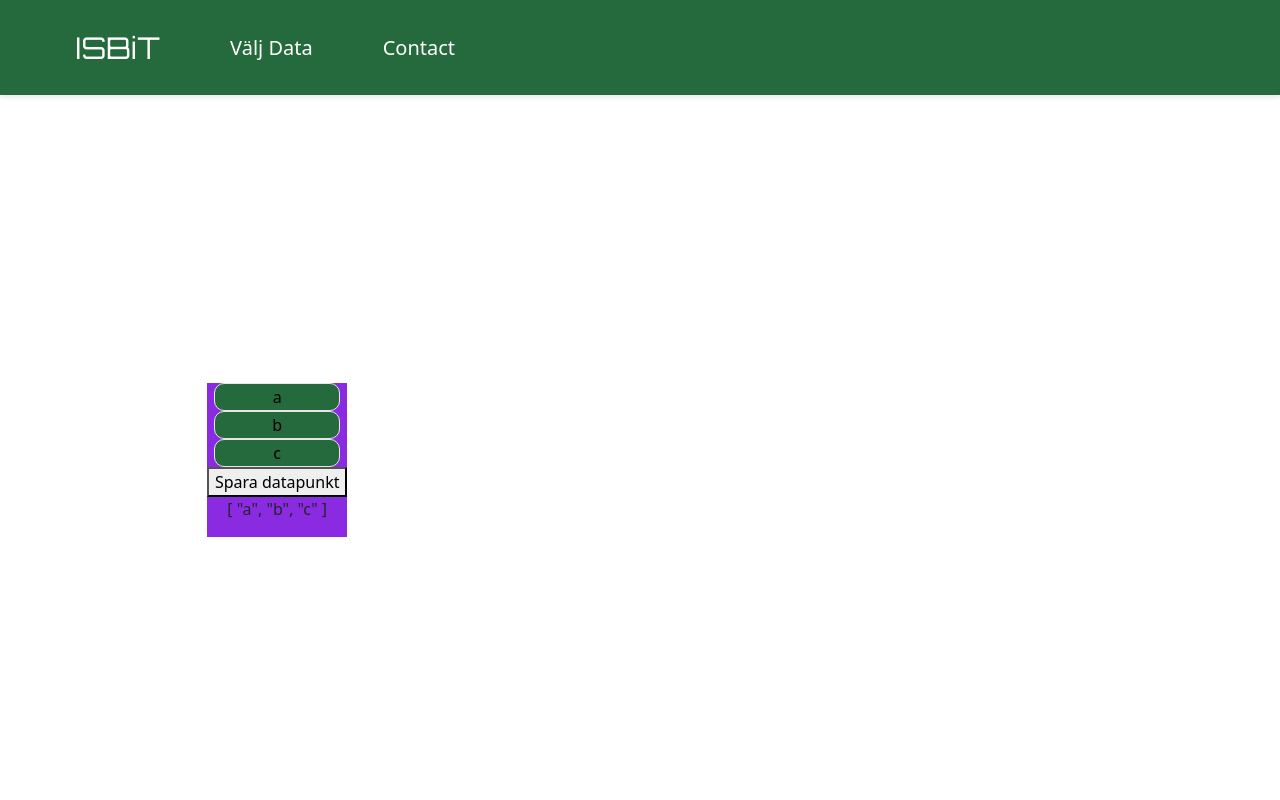
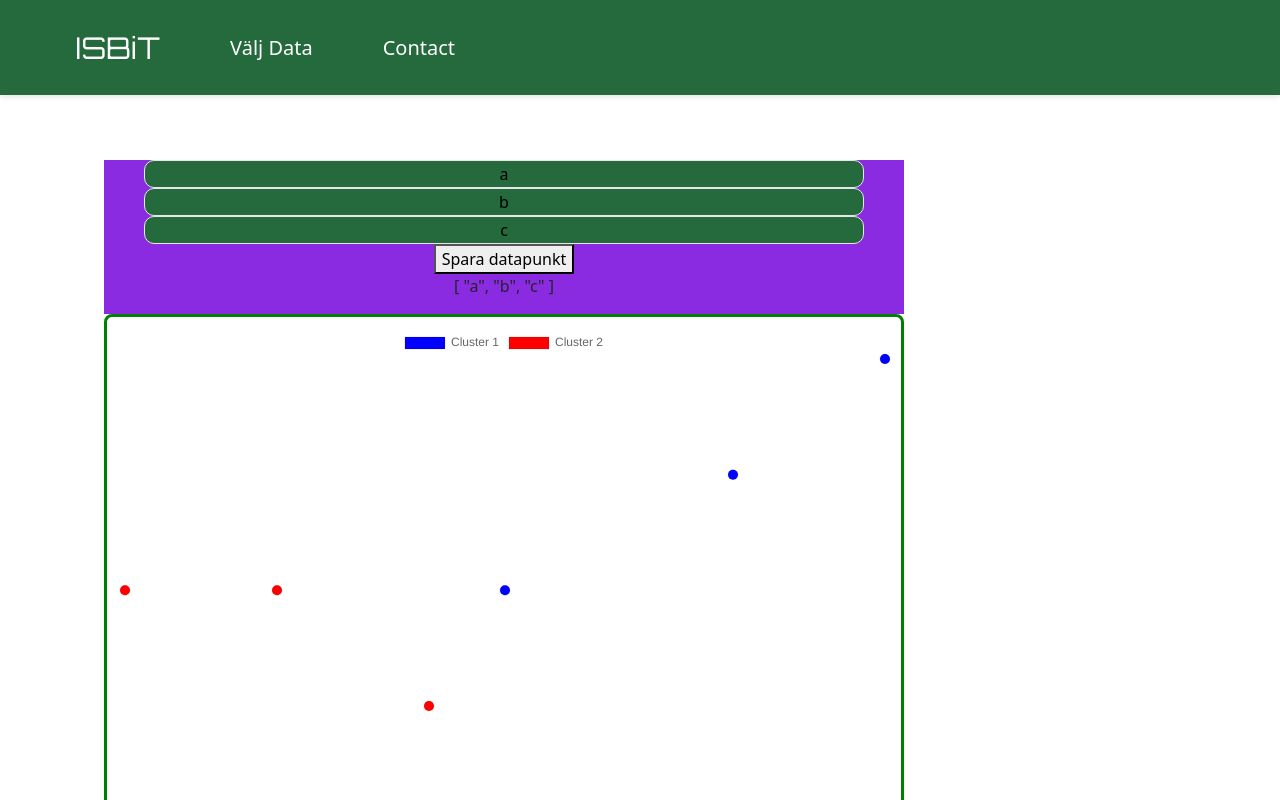
Before and after one commit to SpiffiRacoon/ISBiT, a Vue app in the folder Frontend/isbit/: page /label in a window 1280 px wide. Shown: the top 800 px of the page. Built offline with nearby package versions, Linux system fonts and the light colour scheme.

Commit message:
basic label page

```diff
--- a/Frontend/isbit/package.json
+++ b/Frontend/isbit/package.json
@@ -14,9 +14,12 @@
     "format": "prettier --write src/"
   },
   "dependencies": {
+    "@types/chart.js": "^2.9.41",
     "axios": "^1.7.7",
     "bootstrap": "^5.3.3",
+    "chart.js": "^4.4.4",
     "vue": "^3.4.29",
+    "vue-chartjs": "^5.3.1",
     "vue-router": "^4.3.3"
   },
   "devDependencies": {
--- a/Frontend/isbit/src/components/dataset-selection/DataSelection.vue
+++ b/Frontend/isbit/src/components/dataset-selection/DataSelection.vue
@@ -28,6 +28,7 @@ export default defineComponent({
 
       const fetchData = async () => {
         try {
+          //TODO: add base url to const file
           const response = await axios.get('http://localhost:8000/V1/dataset');
           console.log("Data fetched:", response.data);
           dataList.value = response.data.dataList;
--- /dev/null
+++ b/Frontend/isbit/src/components/label_menu/ClusterPlot.vue
@@ -0,0 +1,128 @@
+<template>
+    <div class="chart-container">
+      <ScatterChart ref="chartRef" :data="scatterData" :options="chartOptions" @click="onClick"></ScatterChart>
+    </div>
+  </template>
+
+  <script lang="ts">
+  import { defineComponent, ref } from 'vue';
+  import { Chart as ChartJS, registerables } from 'chart.js';
+  import { Scatter } from 'vue-chartjs';
+
+  ChartJS.register(...registerables);
+
+  export default defineComponent({
+    components: {
+      ScatterChart: Scatter,
+    },
+    setup() {
+      const chartRef = ref(null);
+
+      const scatterData = ref({
+        datasets: [
+          {
+            label: 'Cluster 1',
+            data: [
+              { x: 18, y: 20, tooltip: 'Point A'},
+              { x: 15, y: 10, tooltip: 'Point B' },
+              { x: 20, y: 30, tooltip: 'Point C' },
+            ],
+            backgroundColor: 'blue',
+            showLine: false,
+            pointRadius: 5,
+          },
+          {
+            label: 'Cluster 2',
+            data: [
+              { x: 10, y: 10, tooltip: 'Point D' },
+              { x: 14, y: 0, tooltip: 'Point E' },
+              { x: 12, y: 10, tooltip: 'Point F' },
+            ],
+            backgroundColor: 'red',
+            showLine: false,
+            pointRadius: 5,
+          },
+        ],
+      });
+
+      const chartOptions = ref({
+        scales: {
+          x: {
+            type: 'linear',
+            position: 'bottom',
+            grid: {
+              display: false,
+            },
+            ticks: {
+              display: false,
+            },
+            border: {
+              display: false,
+            },
+          },
+          y: {
+            beginAtZero: true,
+            grid: {
+              display: false,
+            },
+            ticks: {
+              display: false,
+            },
+            border: {
+              display: false,
+            },
+          },
+        },
+        interaction: {
+          mode: 'nearest',
+          intersect: true,
+        },
+        backgroundColor: 'transparent',
+      });
+
+      const onClick = (event: MouseEvent) => {
+        const chartInstance = chartRef.value?.chart;
+
+        if (chartInstance) {
+          const points = chartInstance.getElementsAtEventForMode(
+            event,
+            'nearest',
+            { intersect: true },
+            true
+          );
+
+          if (points && points.length) {
+            const point = points[0];
+            const datasetIndex = point.datasetIndex;
+            const dataIndex = point.index;
+            const clickedPoint = scatterData.value.datasets[datasetIndex].data[dataIndex];
+
+            console.log('Clicked point:', { x: clickedPoint.x, y: clickedPoint.y, tooltip: clickedPoint.tooltip });
+          } else {
+            console.log('No point clicked');
+          }
+        } else {
+          console.error('Chart instance not found');
+        }
+      };
+
+      return {
+        scatterData,
+        chartOptions,
+        onClick,
+        chartRef,
+      };
+    },
+  });
+  </script>
+
+  <style scoped>
+  .chart-container {
+    border: 3px solid green;
+    padding: 10px;
+    border-radius: 8px;
+    width: 800px;
+    height: 600px;
+    position: relative;
+  }
+  </style>
--- a/Frontend/isbit/src/router/index.ts
+++ b/Frontend/isbit/src/router/index.ts
@@ -1,5 +1,6 @@
 import { createRouter, createWebHistory } from 'vue-router'
 import HomeView from '../views/HomeView.vue'
+import ClusterView from '../views/ClusterView.vue'
 
 const router = createRouter({
   history: createWebHistory(import.meta.env.BASE_URL),
@@ -25,7 +26,7 @@ const router = createRouter({
     {
       path: '/label',
       name: 'label',
-      component: () => import('../views/LabelView.vue')
+      component: ClusterView
     }
   ]
 })
--- /dev/null
+++ b/Frontend/isbit/src/views/ClusterView.vue
@@ -0,0 +1,14 @@
+<template>
+  <main>
+    <LabelBox :alternatives="['a', 'b', 'c']" />
+    <ClusterPlot />
+  </main>
+</template>
+
+<script setup lang="ts">
+import { ref, onMounted } from "vue";
+import LabelBox from '../components/label_menu/LabelBox.vue';
+import ClusterPlot from "@/components/label_menu/ClusterPlot.vue";
+
+
+</script>
--- a/Frontend/isbit/src/views/ContactView.vue
+++ b/Frontend/isbit/src/views/ContactView.vue
@@ -1,52 +1,5 @@
 <template>
-    <div>
-      <h1>Fetched Posts</h1>
-      <ul>
-        <li v-for="post in posts" :key="post.id">
-          <h2>{{ post.title }}</h2>
-          <p>{{ post.body }}</p>
-        </li>
-      </ul>
-      <div v-if="error">{{ error }}</div>
-    </div>
-  </template>
-
-  <script lang="ts">
-  import { defineComponent, ref, onMounted } from 'vue';
-  import axios from 'axios';
-
-  interface Post {
-    id: number;
-    title: string;
-    body: string;
-  }
-
-  export default defineComponent({
-    name: 'PostsComponent',
-    setup() {
-      const posts = ref<Post[]>([]);
-      const error = ref<string | null>(null);
-
-      const fetchPosts = async () => {
-        try {
-          const response = await axios.get<Post[]>('http://localhost:8000/V1/dataset');
-          console.log(response.data);
-          posts.value = response.data;
-        } catch (err) {
-          error.value = 'Failed to fetch posts';
-          console.error(err);
-        }
-      };
-
-      onMounted(fetchPosts);
-
-      return { posts, error };
-    },
-  });
-  </script>
-
-  <style scoped>
-  h1 {
-    color: #333;
-  }
-  </style>
+  <div id="app">
+    Contact
+  </div>
+</template>
--- a/Frontend/isbit/src/views/LabelView.vue
+++ /dev/null
@@ -1,9 +0,0 @@
-<script setup lang="ts">
-import LabelBox from '../components/label_menu/LabelBox.vue'
-</script>
-
-<template>
-  <main>
-    <LabelBox :alternatives="['a', 'b', 'c']" />
-  </main>
-</template>
```
Also changed, not shown: 1 other file (tests, documents, lock files or other folders). Lines whose indentation alone changed are shown as unchanged.
